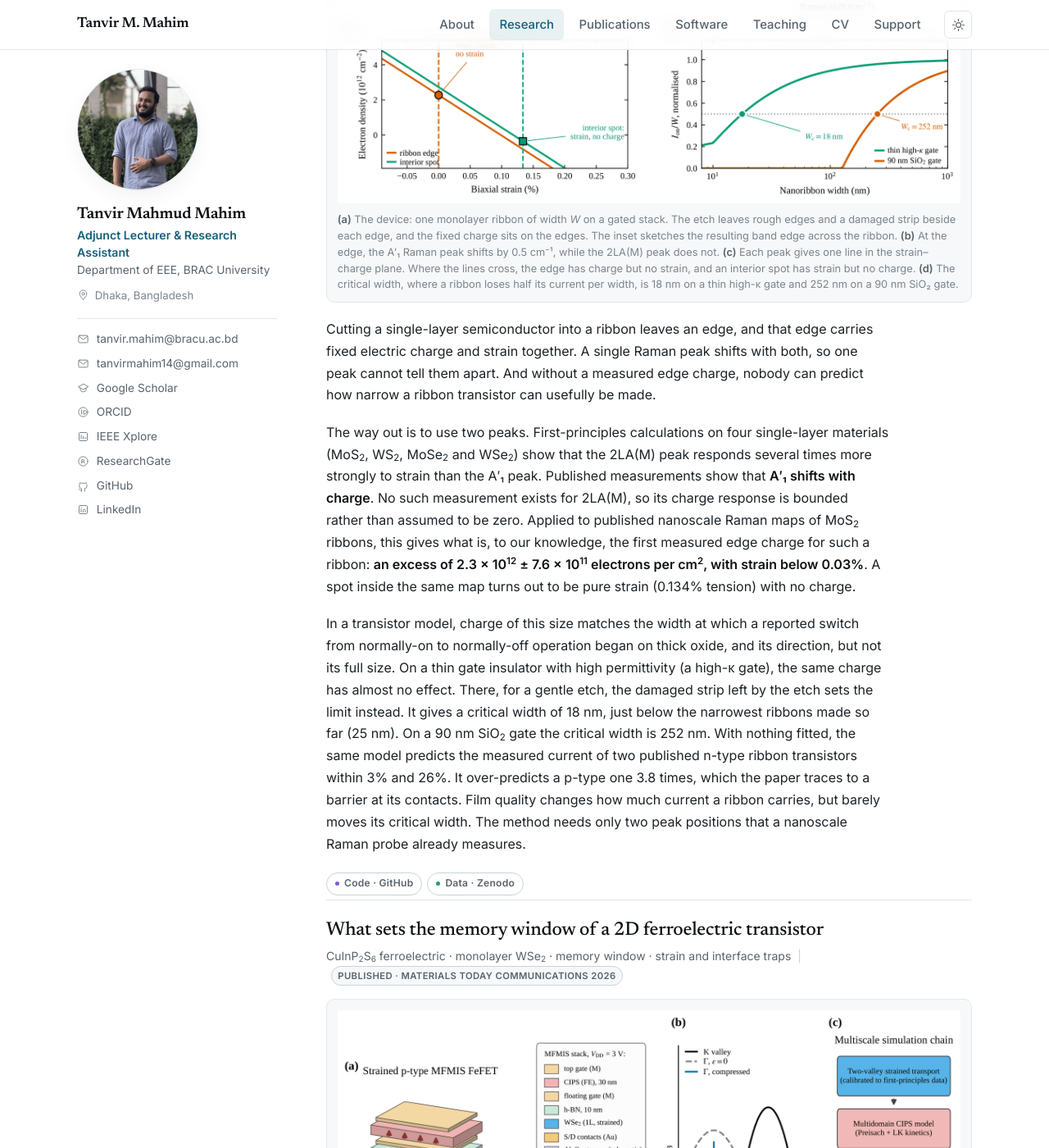
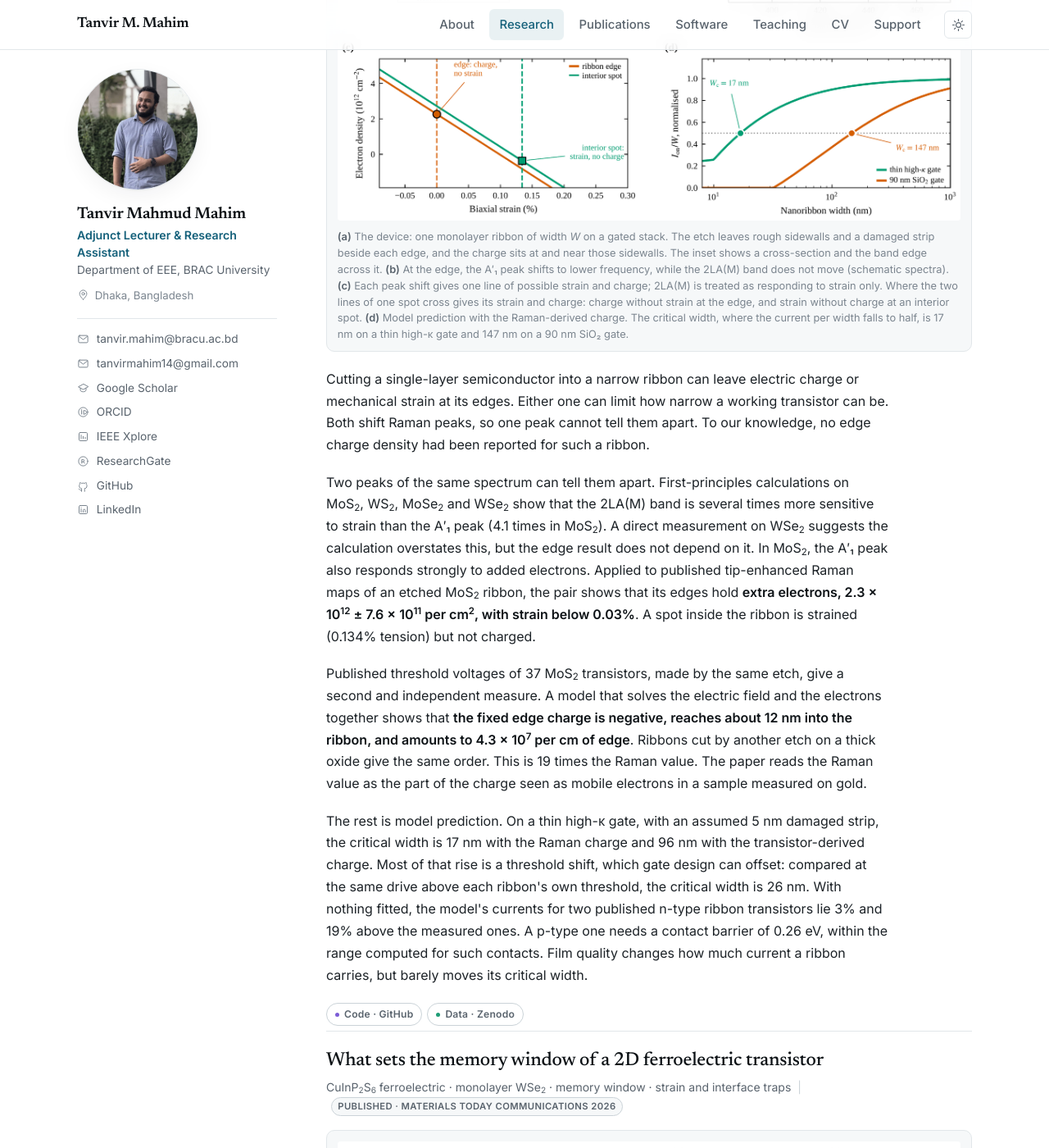
Before and after one commit to Tanvir-Mahmud-Mahim/Tanvir-Mahmud-Mahim.github.io, a Jekyll site: the page built from research.md, in a window 1280 px wide and 1400 px high, scrolled down 11528 px. Shown: the whole window at 82% size. Built offline with Jekyll 4.4.1, drawn with Linux system fonts in a browser that asks for light colours; some of the changed text lies outside the part shown.

Commit message:
Research page: revised Raman edge-charge study (transistor thresholds, new Figure 1, data concept DOI); home summary; Software page: ramansep 0.15.2

```diff
--- a/research.md
+++ b/research.md
@@ -169,23 +169,25 @@ Work marked <span class="tag tag-review">Under review</span> is currently in pee
 </section>
 
 <section class="project">
-  <h3>Two Raman phonons that measure edge charge in monolayer nanoribbon transistors</h3>
-  <p class="project-meta">Monolayer TMDs · frozen-phonon DFT · tip-enhanced Raman · width scaling<span class="sep">|</span><span class="tag tag-review">Under review</span></p>
+  <h3>Two Raman peaks and transistor thresholds measure the fixed charge at etched MoS<sub>2</sub> edges</h3>
+  <p class="project-meta">Monolayer MoS<sub>2</sub> · frozen-phonon DFT · tip-enhanced Raman · gated-sheet electrostatics · width scaling<span class="sep">|</span><span class="tag tag-review">Under review</span></p>
 
   <figure class="project-figure">
-    <img src="{{ '/assets/images/research/raman-two-phonon-edge-charge.png' | relative_url }}" alt="Four panels: a monolayer nanoribbon transistor probed by tip-enhanced Raman, with the damage halo and band-edge profile inset; Raman spectra at the ribbon centre and edge; a strain-charge plot separating edge charge from interior strain; and normalized on-current versus nanoribbon width for a thin high-k gate and a 90 nm SiO2 gate." width="1600" height="1012" loading="lazy">
-    <figcaption><b>(a)</b> The device: one monolayer ribbon of width <em>W</em> on a gated stack. The etch leaves rough edges and a damaged strip beside each edge, and the fixed charge sits on the edges. The inset sketches the resulting band edge across the ribbon. <b>(b)</b> At the edge, the A′₁ Raman peak shifts by 0.5 cm⁻¹, while the 2LA(M) peak does not. <b>(c)</b> Each peak gives one line in the strain–charge plane. Where the lines cross, the edge has charge but no strain, and an interior spot has strain but no charge. <b>(d)</b> The critical width, where a ribbon loses half its current per width, is 18 nm on a thin high-κ gate and 252 nm on a 90 nm SiO₂ gate.</figcaption>
+    <img src="{{ '/assets/images/research/raman-two-phonon-edge-charge.png' | relative_url }}" alt="Four panels: a monolayer nanoribbon transistor probed by tip-enhanced Raman, with the damage halo and a cross-section inset; Raman spectra at the ribbon center and edge; a strain-charge plot separating edge charge from interior strain; and normalized on-current versus nanoribbon width for a thin high-k gate and a 90 nm SiO2 gate." width="1600" height="1007" loading="lazy">
+    <figcaption><b>(a)</b> The device: one monolayer ribbon of width <em>W</em> on a gated stack. The etch leaves rough sidewalls and a damaged strip beside each edge, and the charge sits at and near those sidewalls. The inset shows a cross-section and the band edge across it. <b>(b)</b> At the edge, the A′₁ peak shifts to lower frequency, while the 2LA(M) band does not move (schematic spectra). <b>(c)</b> Each peak shift gives one line of possible strain and charge; 2LA(M) is treated as responding to strain only. Where the two lines of one spot cross gives its strain and charge: charge without strain at the edge, and strain without charge at an interior spot. <b>(d)</b> Model prediction with the Raman-derived charge. The critical width, where the current per width falls to half, is 17 nm on a thin high-κ gate and 147 nm on a 90 nm SiO₂ gate.</figcaption>
   </figure>
 
-  <p>Cutting a single-layer semiconductor into a ribbon leaves an edge, and that edge carries fixed electric charge and strain together. A single Raman peak shifts with both, so one peak cannot tell them apart. And without a measured edge charge, nobody can predict how narrow a ribbon transistor can usefully be made.</p>
+  <p>Cutting a single-layer semiconductor into a narrow ribbon can leave electric charge or mechanical strain at its edges. Either one can limit how narrow a working transistor can be. Both shift Raman peaks, so one peak cannot tell them apart. To our knowledge, no edge charge density had been reported for such a ribbon.</p>
 
-  <p>The way out is to use two peaks. First-principles calculations on four single-layer materials (MoS<sub>2</sub>, WS<sub>2</sub>, MoSe<sub>2</sub> and WSe<sub>2</sub>) show that the 2LA(M) peak responds several times more strongly to strain than the A′₁ peak. Published measurements show that <strong>A′₁ shifts with charge</strong>. No such measurement exists for 2LA(M), so its charge response is bounded rather than assumed to be zero. Applied to published nanoscale Raman maps of MoS<sub>2</sub> ribbons, this gives what is, to our knowledge, the first measured edge charge for such a ribbon: <strong>an excess of 2.3 × 10<sup>12</sup> ± 7.6 × 10<sup>11</sup> electrons per cm<sup>2</sup>, with strain below 0.03%</strong>. A spot inside the same map turns out to be pure strain (0.134% tension) with no charge.</p>
+  <p>Two peaks of the same spectrum can tell them apart. First-principles calculations on MoS<sub>2</sub>, WS<sub>2</sub>, MoSe<sub>2</sub> and WSe<sub>2</sub> show that the 2LA(M) band is several times more sensitive to strain than the A′₁ peak (4.1 times in MoS<sub>2</sub>). A direct measurement on WSe<sub>2</sub> suggests the calculation overstates this, but the edge result does not depend on it. In MoS<sub>2</sub>, the A′₁ peak also responds strongly to added electrons. Applied to published tip-enhanced Raman maps of an etched MoS<sub>2</sub> ribbon, the pair shows that its edges hold <strong>extra electrons, 2.3 × 10<sup>12</sup> ± 7.6 × 10<sup>11</sup> per cm<sup>2</sup>, with strain below 0.03%</strong>. A spot inside the ribbon is strained (0.134% tension) but not charged.</p>
 
-  <p>In a transistor model, charge of this size matches the width at which a reported switch from normally-on to normally-off operation began on thick oxide, and its direction, but not its full size. On a thin gate insulator with high permittivity (a high-κ gate), the same charge has almost no effect. There, for a gentle etch, the damaged strip left by the etch sets the limit instead. It gives a critical width of 18 nm, just below the narrowest ribbons made so far (25 nm). On a 90 nm SiO<sub>2</sub> gate the critical width is 252 nm. With nothing fitted, the same model predicts the measured current of two published n-type ribbon transistors within 3% and 26%. It over-predicts a p-type one 3.8 times, which the paper traces to a barrier at its contacts. Film quality changes how much current a ribbon carries, but barely moves its critical width. The method needs only two peak positions that a nanoscale Raman probe already measures.</p>
+  <p>Published threshold voltages of 37 MoS<sub>2</sub> transistors, made by the same etch, give a second and independent measure. A model that solves the electric field and the electrons together shows that <strong>the fixed edge charge is negative, reaches about 12 nm into the ribbon, and amounts to 4.3 × 10<sup>7</sup> per cm of edge</strong>. Ribbons cut by another etch on a thick oxide give the same order. This is 19 times the Raman value. The paper reads the Raman value as the part of the charge seen as mobile electrons in a sample measured on gold.</p>
+
+  <p>The rest is model prediction. On a thin high-κ gate, with an assumed 5 nm damaged strip, the critical width is 17 nm with the Raman charge and 96 nm with the transistor-derived charge. Most of that rise is a threshold shift, which gate design can offset: compared at the same drive above each ribbon's own threshold, the critical width is 26 nm. With nothing fitted, the model's currents for two published n-type ribbon transistors lie 3% and 19% above the measured ones. A p-type one needs a contact barrier of 0.26 eV, within the range computed for such contacts. Film quality changes how much current a ribbon carries, but barely moves its critical width.</p>
 
   <ul class="pub-actions">
     <li><a class="chip chip-code" href="https://github.com/Tanvir-Mahmud-Mahim/Width-scaling-in-monolayer-semiconductor-nanoribbon-transistors" rel="noopener">Code · GitHub</a></li>
-    <li><a class="chip chip-data" href="https://doi.org/10.5281/zenodo.22053747" rel="noopener">Data · Zenodo</a></li>
+    <li><a class="chip chip-data" href="https://doi.org/10.5281/zenodo.21670315" rel="noopener">Data · Zenodo</a></li>
   </ul>
 </section>
 
```
Also changed, not shown: index.md (+1 -1 lines), software.md (+1 -1 lines), assets/images/research/raman-two-phonon-edge-charge.png.
